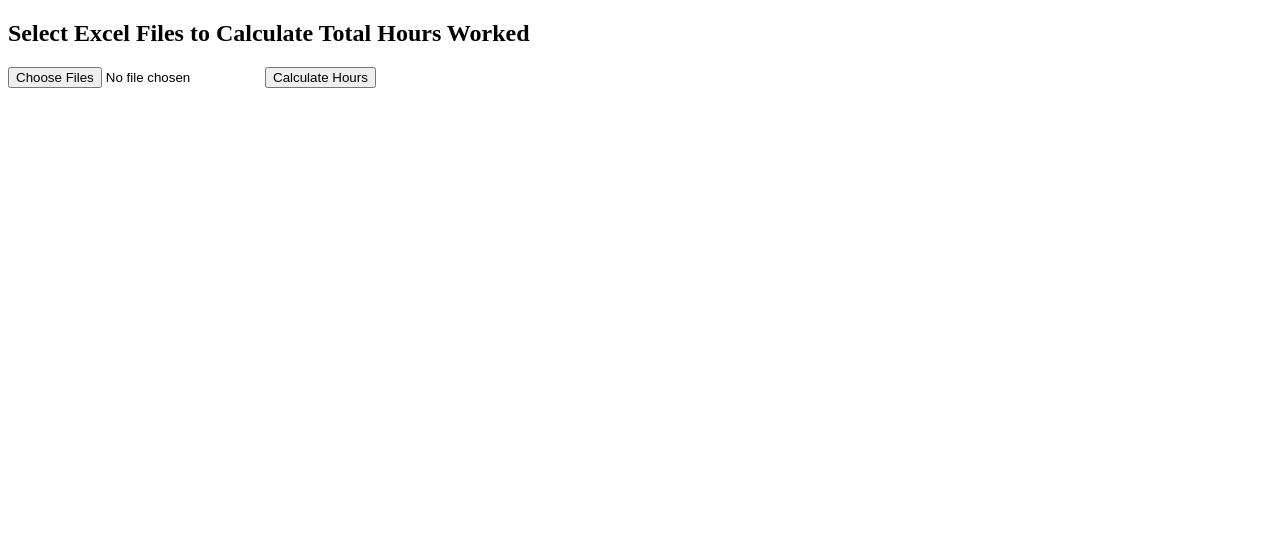
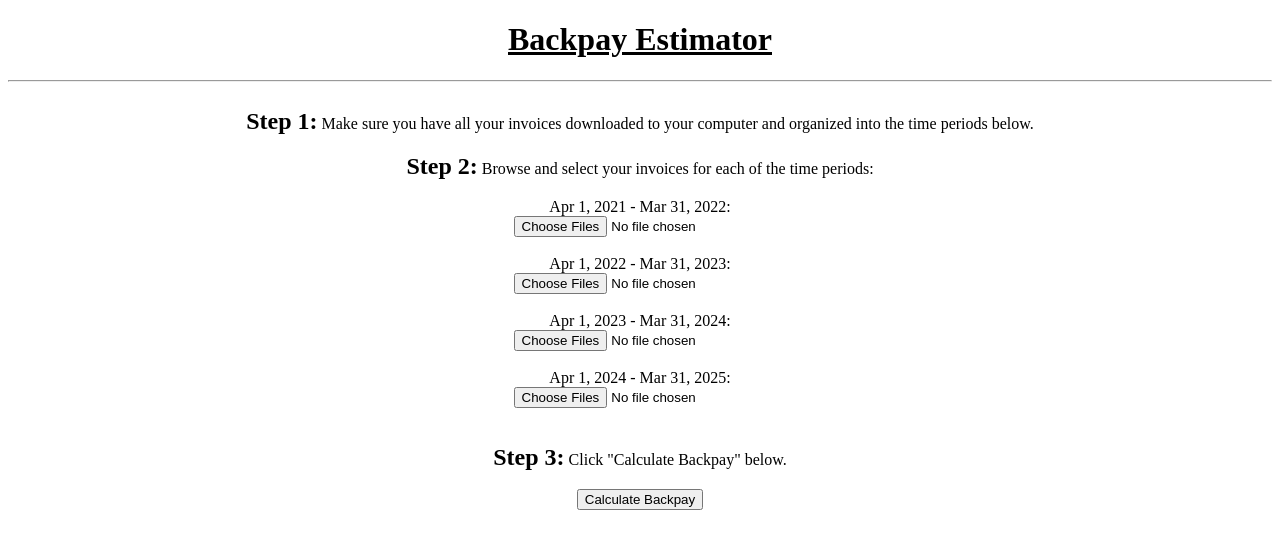
Before and after one commit to gwlsn/CountHours, a plain HTML site: page index.html in a window 1280 px wide. Drawn offline with Linux system fonts and the light colour scheme.

Commit message:
Update index.html for backpay calculation

```diff
--- a/index.html
+++ b/index.html
@@ -3,16 +3,37 @@
 <head>
     <meta charset="UTF-8">
     <meta name="viewport" content="width=device-width, initial-scale=1.0">
-    <title>Calculate Total Hours</title>
+    <title>Calculate Backpay</title>
     <script src="https://cdnjs.cloudflare.com/ajax/libs/xlsx/0.18.5/xlsx.full.min.js"></script>
 </head>
 <body>
-    <h2>Select Excel Files to Calculate Total Hours Worked</h2>
+    <center>
+    <h1><u>Backpay Estimator</u></h1>
+    <hr>
+    <br>
+    <h2 style="display:inline">Step 1:</h2> Make sure you have all your invoices downloaded to your computer and organized into the time periods below.
+    <br><br>
+    <h2 style="display:inline">Step 2:</h2> Browse and select your invoices for each of the time periods:
+    <br><br>
     <form id="fileForm">
-        <input type="file" id="fileInput" multiple accept=".xlsx">
-        <button type="button" id="calculateButton">Calculate Hours</button>
+        <label for="fileInput1">Apr 1, 2021 - Mar 31, 2022: </label><br>
+        <input type="file" id="fileInput1" multiple accept=".xlsx"><br><br>
+
+        <label for="fileInput1">Apr 1, 2022 - Mar 31, 2023: </label><br>
+        <input type="file" id="fileInput2" multiple accept=".xlsx"><br><br>
+
+        <label for="fileInput1">Apr 1, 2023 - Mar 31, 2024: </label><br>
+        <input type="file" id="fileInput3" multiple accept=".xlsx"><br><br>
+
+        <label for="fileInput1">Apr 1, 2024 - Mar 31, 2025: </label><br>
+        <input type="file" id="fileInput4" multiple accept=".xlsx"><br><br>
+        <br>
+        <h2 style="display:inline">Step 3:</h2> Click "Calculate Backpay" below.
+        <br><br>
+        <button type="button" id="calculateButton">Calculate Backpay</button>
     </form>
     <p id="result"></p>
+    </center>
 
     <script src="count.js"></script>
 </body>
```
